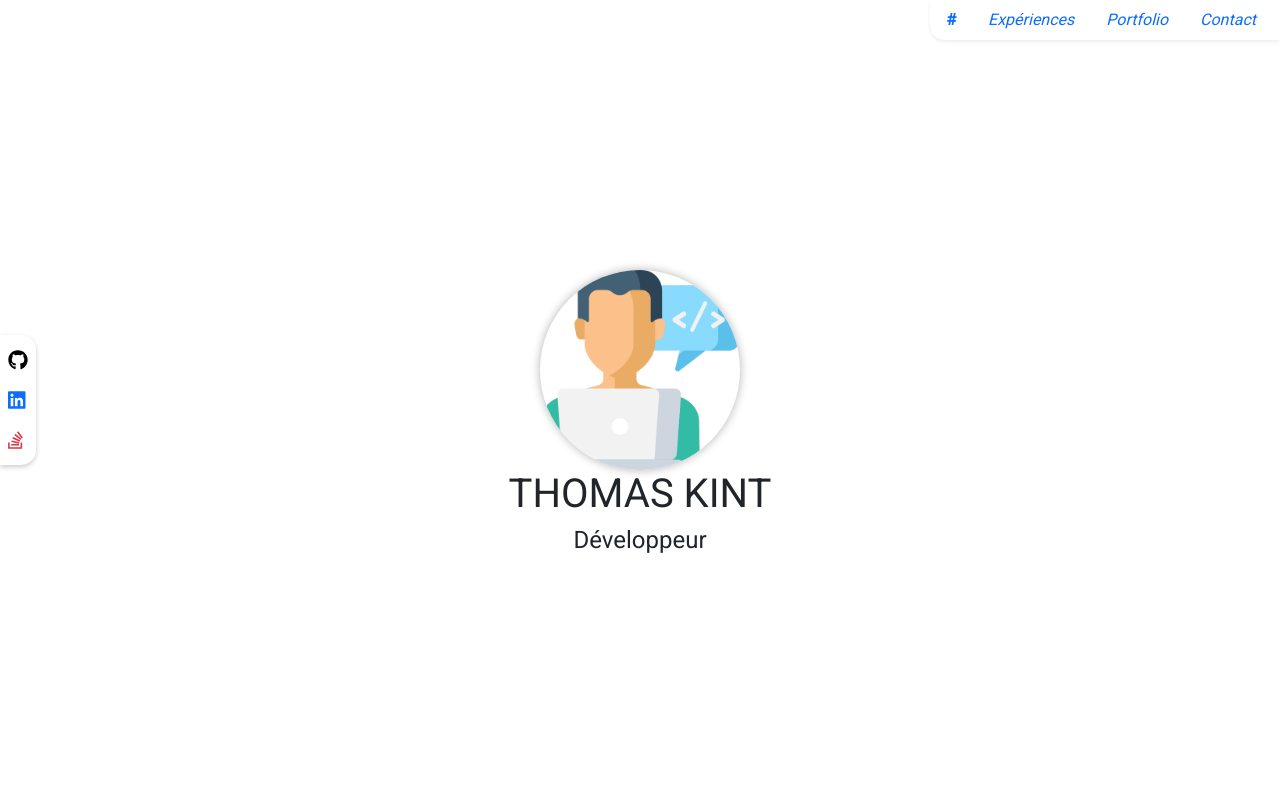
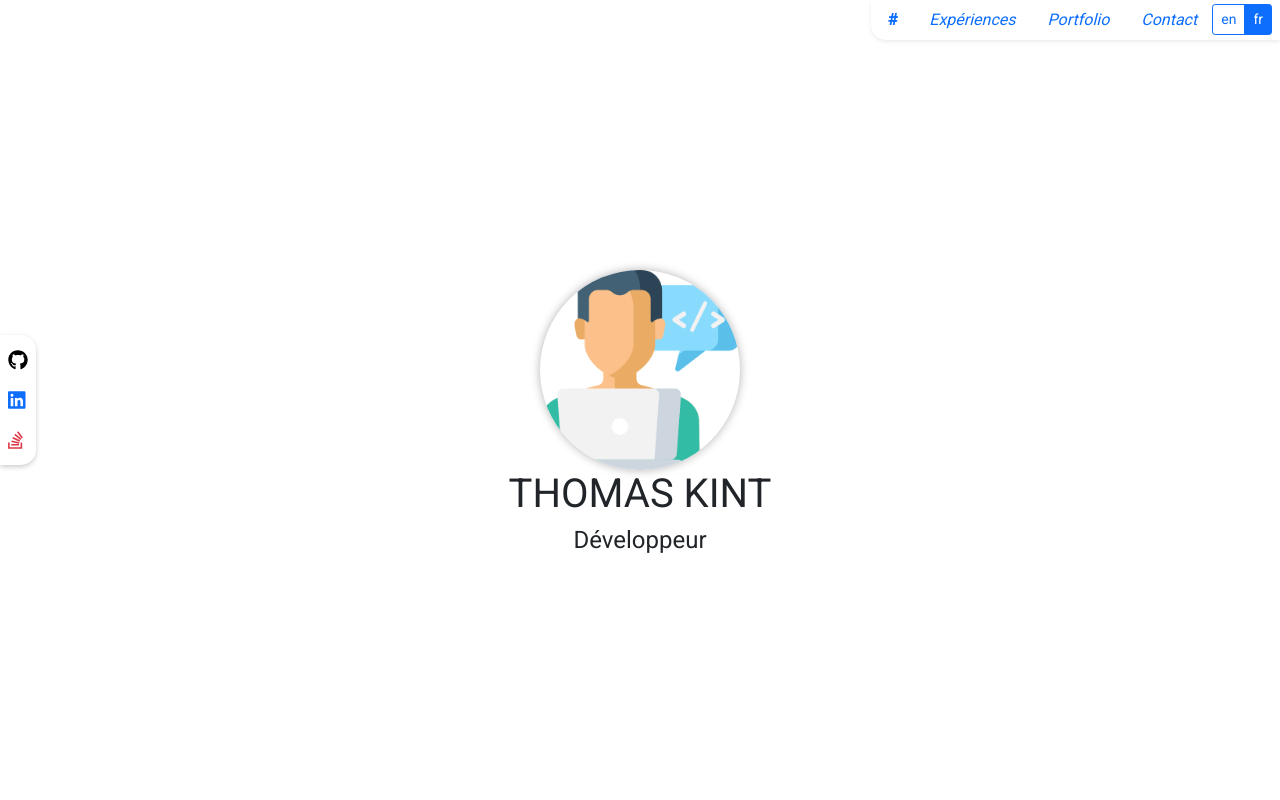
Before and after one commit to tkint/thomaskint, a Vue app: page / in a window 1280 px wide. Shown: the top 800 px of the page. Built offline with nearby package versions, Linux system fonts and the light colour scheme.

Commit message:
feat: add translation capability

```diff
--- a/package.json
+++ b/package.json
@@ -15,6 +15,7 @@
     "bootstrap": "^5.1.3",
     "dayjs": "^1.10.7",
     "vue": "^3.2.25",
+    "vue-i18n": "^9.2.0-beta.26",
     "vue-router": "^4.0.12"
   },
   "devDependencies": {
--- a/src/components/home/contact/Contact.vue
+++ b/src/components/home/contact/Contact.vue
@@ -2,6 +2,9 @@
 import { computed, reactive, ref } from "vue";
 import Panel from "@/components/home/Panel.vue";
 import AppIcon from "@/components/common/AppIcon.vue";
+import { useI18n } from "vue-i18n";
+
+const { t } = useI18n();
 
 const form = reactive<{ email?: string; message?: string }>({});
 
@@ -58,7 +61,7 @@ const isDisabled = computed(() => state.value !== State.INITIAL);
 <template>
   <Panel vertical-align="middle">
     <template #title>
-      <div class="text-uppercase">Me contacter</div>
+      <div class="text-uppercase">{{ t("home.contact.title") }}</div>
     </template>
 
     <div class="row justify-content-center">
@@ -69,7 +72,7 @@ const isDisabled = computed(() => state.value !== State.INITIAL);
         >
           <h4 class="alert-heading fw-bold">
             <AppIcon icon="valid"></AppIcon>
-            Message envoyé !
+            {{ t('home.contact.sent') }}
             <button
               type="button"
               class="btn-sm btn-close"
@@ -116,7 +119,7 @@ const isDisabled = computed(() => state.value !== State.INITIAL);
                 @click="submit"
                 :disabled="isDisabled"
               >
-                <template v-if="state === State.INITIAL">Envoyer</template>
+                <template v-if="state === State.INITIAL">{{ t('home.contact.send') }}</template>
                 <template v-else-if="state === State.LOADING">
                   <div class="spinner-border spinner-border-sm"></div>
                   Envoi en cours
--- /dev/null
+++ b/src/i18n.ts
@@ -0,0 +1,13 @@
+import { createI18n } from "vue-i18n";
+import frMessages from "./locales/fr.json";
+import enMessages from "./locales/en.json";
+
+export default createI18n({
+  legacy: false,
+  locale: "fr",
+  fallbackLocale: "en",
+  messages: {
+    fr: frMessages,
+    en: enMessages,
+  },
+});
--- /dev/null
+++ b/src/locales/en.json
@@ -0,0 +1,13 @@
+{
+  "navbar": {
+    "resume": "Resume",
+    "portfolio": "Portfolio",
+    "contact": "Contact"
+  },
+  "home": {
+    "contact": {
+      "title": "Contact me",
+      "sent": "Message sent !"
+    }
+  }
+}
--- /dev/null
+++ b/src/locales/fr.json
@@ -0,0 +1,14 @@
+{
+  "navbar": {
+    "resume": "Expériences",
+    "contact": "Contact",
+    "portfolio": "Portfolio"
+  },
+  "home": {
+    "contact": {
+      "title": "Me contacter",
+      "sent": "Message envoyé !",
+      "send": "Envoyer"
+    }
+  }
+}
--- a/src/main.ts
+++ b/src/main.ts
@@ -9,6 +9,7 @@ import customParseFormat from "dayjs/plugin/customParseFormat";
 
 import App from "@/App.vue";
 import router from "@/router";
+import i18n from "@/i18n";
 import { Icons } from "@/data/icons";
 
 Object.values(Icons).forEach((icon) => {
@@ -20,5 +21,6 @@ dayjs.extend(customParseFormat);
 
 createApp(App)
   .use(router)
+  .use(i18n)
   .component("font-awesome-icon", FontAwesomeIcon)
   .mount("#app");
--- a/src/pages/Home.vue
+++ b/src/pages/Home.vue
@@ -1,31 +1,40 @@
 <script lang="ts" setup>
 import { useRoute } from "vue-router";
-import { onMounted, ref, watch } from "vue";
+import { computed, onMounted, ref, watch } from "vue";
 import Contact from "@/components/home/contact/Contact.vue";
 import Landing from "@/components/home/landing/Landing.vue";
 import Portfolio from "@/components/home/portfolio/Portfolio.vue";
 import Resume from "@/components/home/resume/Resume.vue";
 import Social from "@/components/home/Social.vue";
 import { findLastIndex } from "@/utils";
+import { useI18n } from "vue-i18n";
 
-const panels = [
+const { t, locale: currentLocale, availableLocales } = useI18n();
+
+const panels = computed(() => [
   { title: "#", identifier: "home", component: Landing },
-  { title: "Expériences", identifier: "resume", component: Resume },
-  { title: "Portfolio", identifier: "portfolio", component: Portfolio },
-  { title: "Contact", identifier: "contact", component: Contact },
-];
+  { title: t("navbar.resume"), identifier: "resume", component: Resume },
+  {
+    title: t("navbar.portfolio"),
+    identifier: "portfolio",
+    component: Portfolio,
+  },
+  { title: t("navbar.contact"), identifier: "contact", component: Contact },
+]);
 
 const scrollSpyOffset = 10;
 
 const activePanelIndex = ref(0);
 watch(activePanelIndex, (newIndex) => {
   const anchor =
-    activePanelIndex.value === 0 ? " " : `#${panels[newIndex].identifier}`;
+    activePanelIndex.value === 0
+      ? " "
+      : `#${panels.value[newIndex].identifier}`;
   window.history.replaceState(window.history.state, "", anchor);
 });
 
 onMounted(() => {
-  const panelOffsets = panels.map((panel) => {
+  const panelOffsets = panels.value.map((panel) => {
     const panelDiv = document.getElementById(panel.identifier);
     if (panelDiv) return panelDiv.offsetTop;
     throw Error(`Panel ${panel.identifier} not found`);
@@ -78,6 +87,23 @@ const goToPanel = (panelIdentifier: string) => {
       <!-- <li class="nav-item">
         <router-link class="nav-link" :to="{ name: 'BLOG' }">Blog</router-link>
       </li> -->
+      <li class="nav-item">
+        <div class="btn-group btn-group-sm mt-1" role="group">
+          <template v-for="(locale, index) in availableLocales">
+            <input
+              type="radio"
+              class="btn-check"
+              :id="`locale-${index}`"
+              autocomplete="off"
+              :checked="locale === currentLocale"
+              @click="currentLocale = locale"
+            />
+            <label class="btn btn-outline-primary" :for="`locale-${index}`">
+              {{ locale }}
+            </label>
+          </template>
+        </div>
+      </li>
     </ul>
   </nav>
 
```
Also changed, not shown: 1 other file (tests, documents, lock files or other folders).
